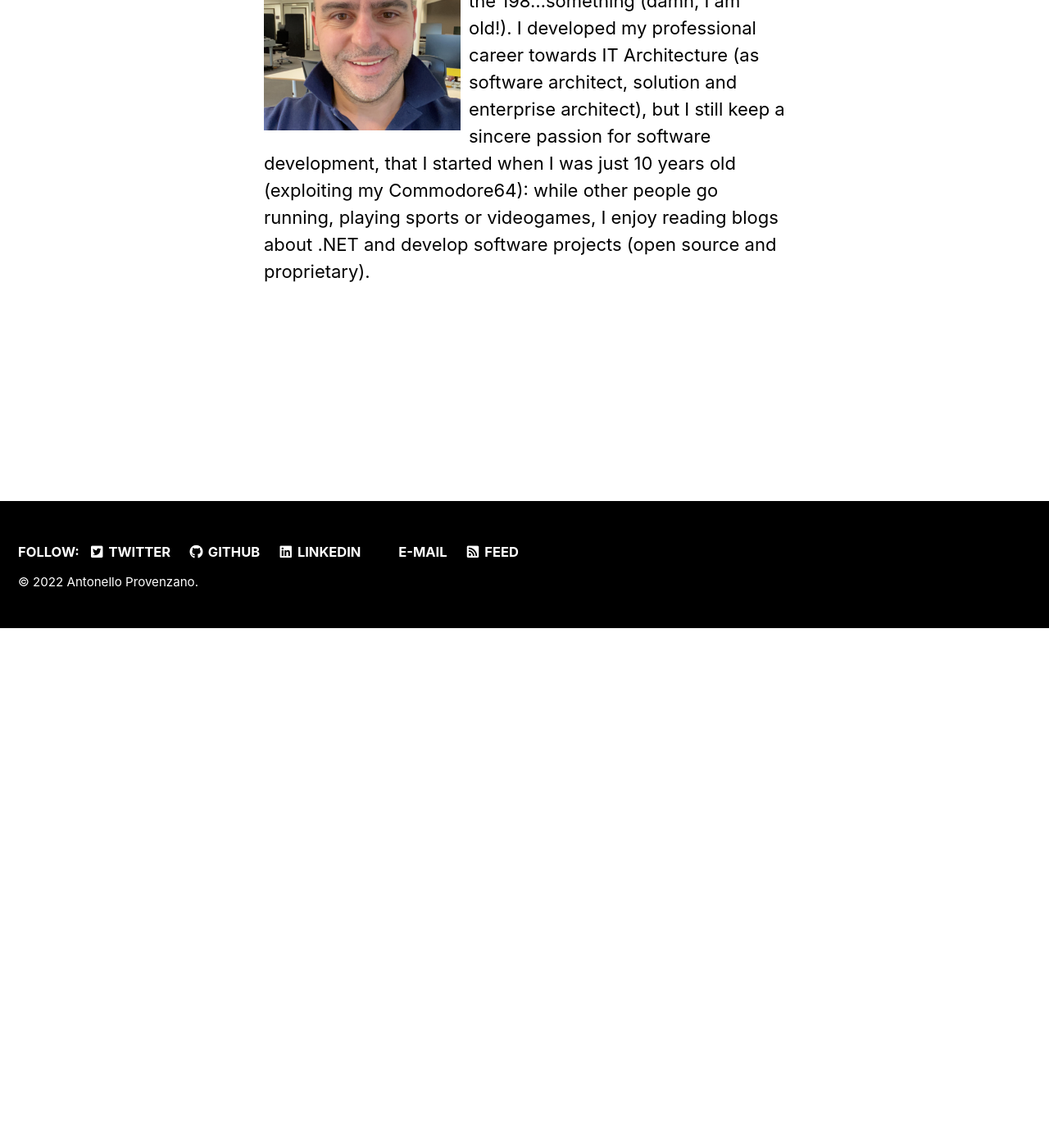
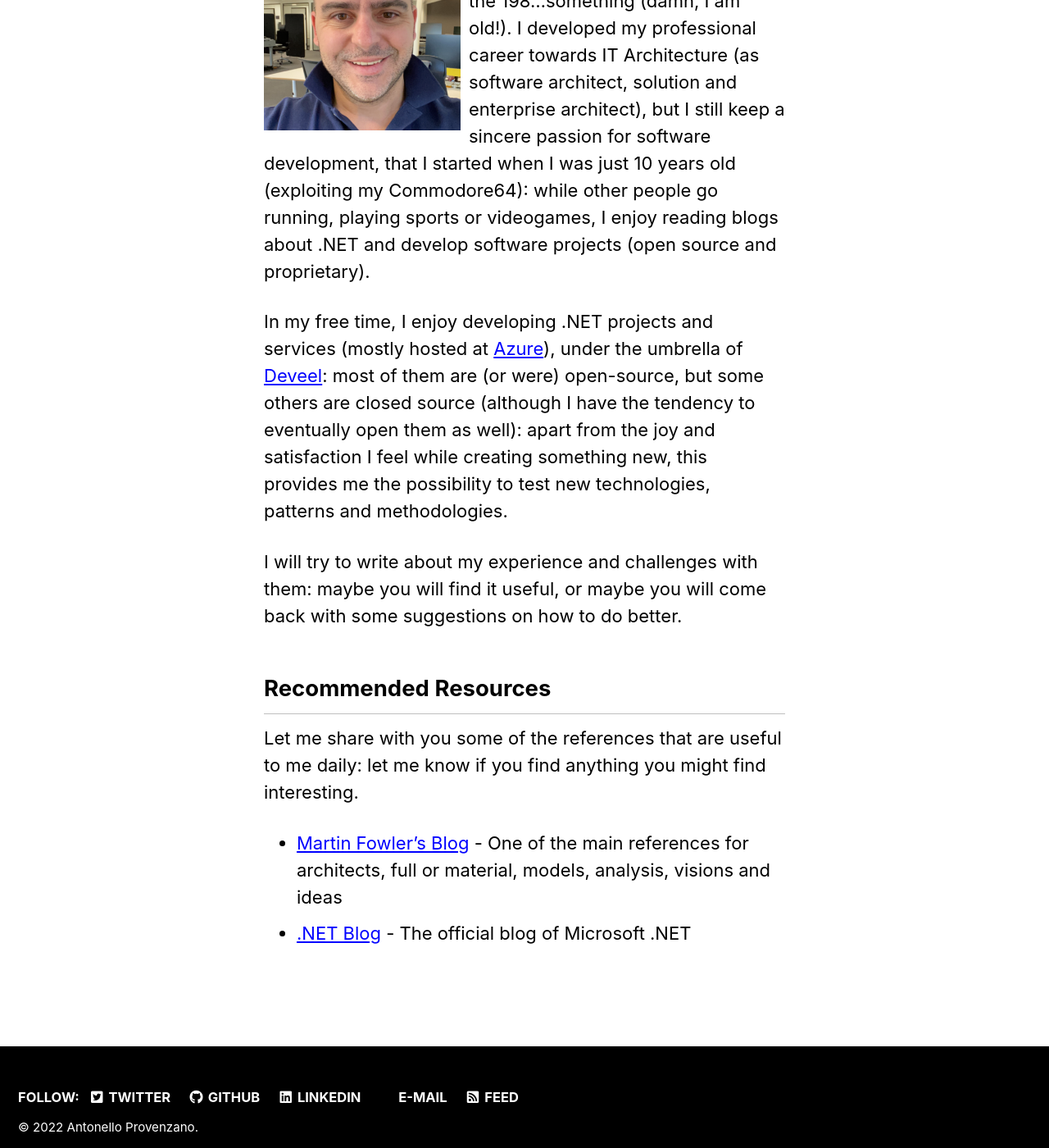
Before and after one commit to tsutomi/antonello.provenza.no, a Jekyll site: the page built from _pages/about.md, in a window 1280 px wide and 1400 px high, scrolled down 634 px. Shown: the whole window at 82% size. Built offline with Jekyll 4.4.1, drawn with Linux system fonts in a browser that asks for light colours; cached includes are drawn as plain includes.

Commit message:
New blog post

```diff
--- a/_config.yml
+++ b/_config.yml
@@ -122,9 +122,6 @@
     - label: "GitHub"
       icon: "fab fa-fw fa-github"
       url: "https://github.com/tsutomi"
-    - label: "Instagram"
-      icon: "fab fa-fw fa-instagram"
-      # url: "https://instagram.com/"
 
 # Site Footer
 footer:
--- a/_pages/about.md
+++ b/_pages/about.md
@@ -12,3 +12,14 @@
 
 ![Antonello](/assets/img/antonello.png){: width="250px" style="float:left; padding-right:10px" } My name is Antonello Provenzano and I was born in Palermo, Sicily in the 198...something (damn, I am old!).
 I developed my professional career towards IT Architecture (as software architect, solution and enterprise architect), but I still keep a sincere passion for software development, that I started when I was just 10 years old (exploiting my Commodore64): while other people go running, playing sports or videogames, I enjoy reading blogs about .NET and develop software projects (open source and proprietary).
+
+In my free time, I enjoy developing .NET projects and services (mostly hosted at [Azure](https://azure.com)), under the umbrella of [Deveel](https://deveel.com): most of them are (or were) open-source, but some others are closed source (although I have the tendency to eventually open them as well): apart from the joy and satisfaction I feel while creating something new, this provides me the possibility to test new technologies, patterns and methodologies.
+
+I will try to write about my experience and challenges with them: maybe you will find it useful, or maybe you will come back with some suggestions on how to do better.
+
+## Recommended Resources
+
+Let me share with you some of the references that are useful to me daily: let me know if you find anything you might find interesting.
+
+* [Martin Fowler's Blog](https://martinfowler.com) - One of the main references for architects, full or material, models, analysis, visions and ideas
+* [.NET Blog](https://devblogs.microsoft.com/dotnet/) - The official blog of Microsoft .NET
```
Also changed, not shown: _drafts/ivory-tower.md (deleted, +0 -13 lines), _posts/2022-06-08-where-is-my-architect.md (added, +28 -0 lines), assets/img/2022-06-08-where-is-my-architect/angry-businessman-feeling-disappointed.jpg (added), assets/img/2022-06-08-where-is-my-architect/architect-concept-with-copy-space.jpg (added).
